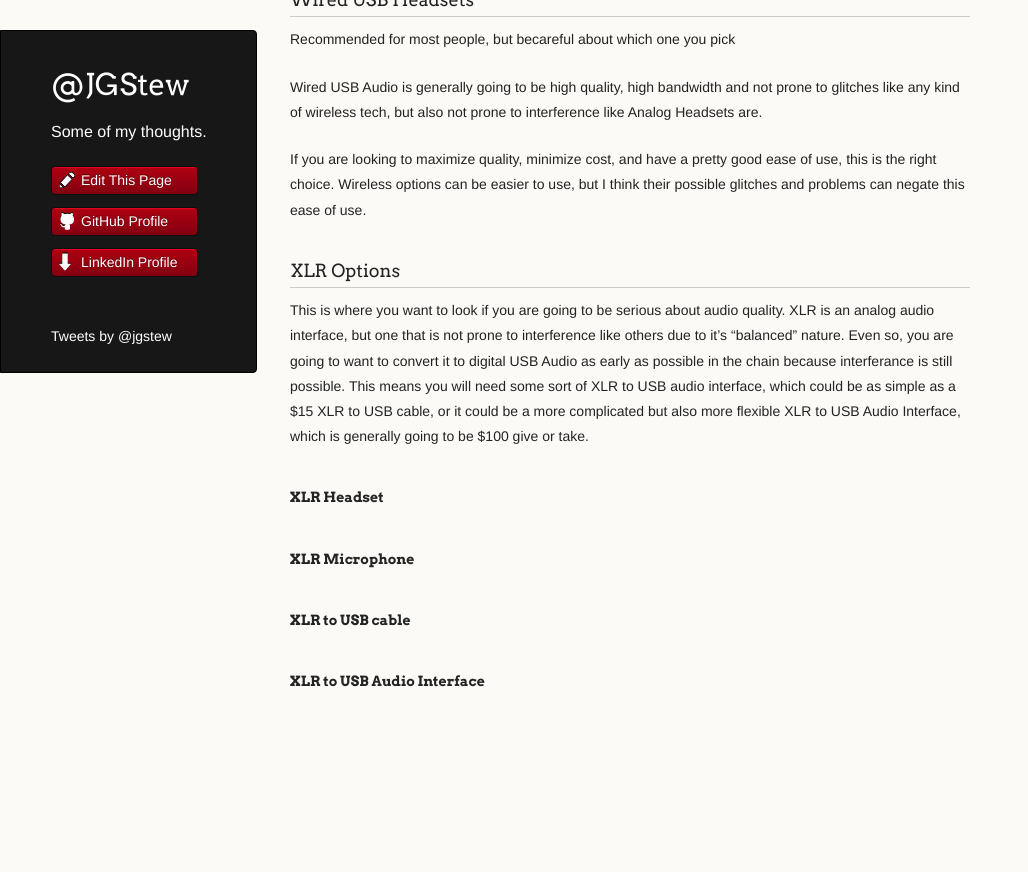
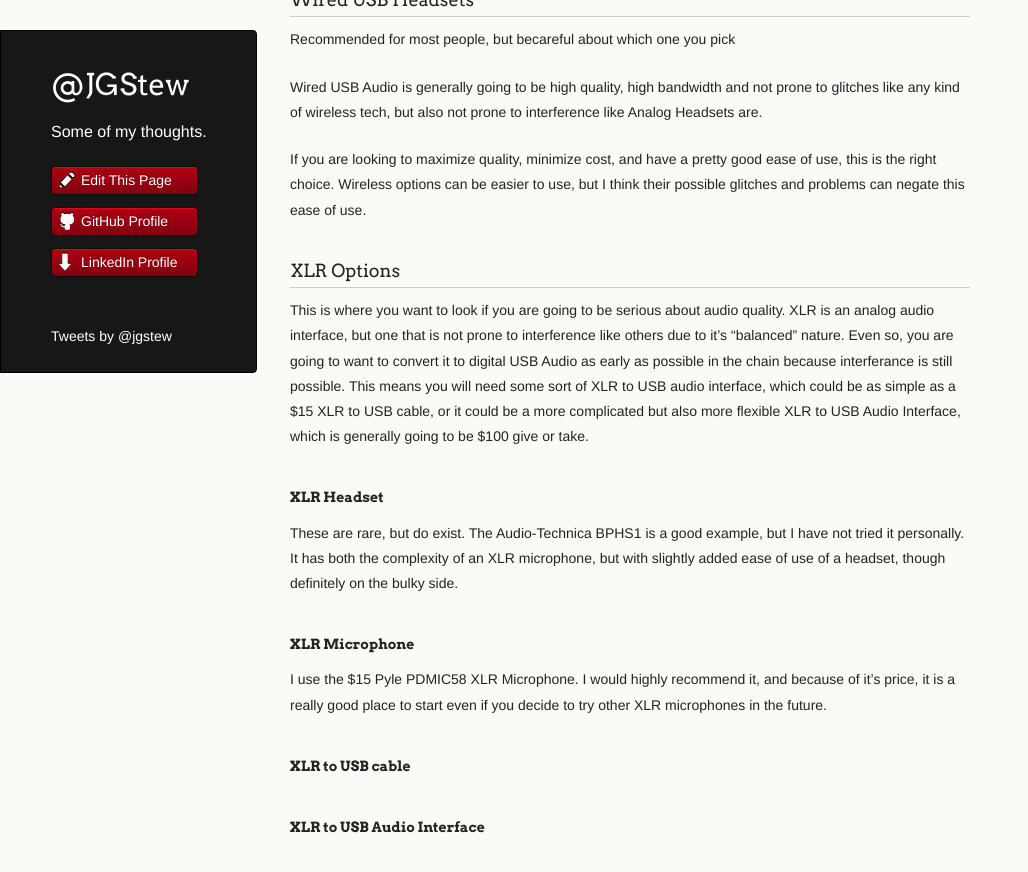
Before and after one commit to jgstew/jgstew.github.io, a Jekyll site: the page built from _posts/2020-10-06-Audio-Gear-For-Podcasting,-Gaming,-Collaboration.md, in a window 1280 px wide and 900 px high, scrolled down 1705 px. Shown: the top 872 px of the window, without its empty margins (0-1028 px from the left). Built offline with Jekyll 4.4.1, drawn with Linux system fonts in a browser that asks for light colours; nearby versions of some CDN libraries; comment, search, counter and statistics services are not loaded; before the commit the page ends 2459 px from its top, so only the background shows below that.

Commit message:
Update 2020-10-06-Audio-Gear-For-Podcasting,-Gaming,-Collaboration.md

```diff
--- a/_posts/2020-10-06-Audio-Gear-For-Podcasting,-Gaming,-Collaboration.md
+++ b/_posts/2020-10-06-Audio-Gear-For-Podcasting,-Gaming,-Collaboration.md
@@ -59,6 +59,12 @@ If you are looking to maximize quality, minimize cost, and have a pretty good ea
 This is where you want to look if you are going to be serious about audio quality. XLR is an analog audio interface, but one that is not prone to interference like others due to it's "balanced" nature. Even so, you are going to want to convert it to digital USB Audio as early as possible in the chain because interferance is still possible. This means you will need some sort of XLR to USB audio interface, which could be as simple as a $15 XLR to USB cable, or it could be a more complicated but also more flexible XLR to USB Audio Interface, which is generally going to be $100 give or take.
 
 #### XLR Headset
+
+These are rare, but do exist. The Audio-Technica BPHS1 is a good example, but I have not tried it personally. It has both the complexity of an XLR microphone, but with slightly added ease of use of a headset, though definitely on the bulky side.
+
 #### XLR Microphone
+
+I use the $15 Pyle PDMIC58 XLR Microphone. I would highly recommend it, and because of it's price, it is a really good place to start even if you decide to try other XLR microphones in the future.
+
 #### XLR to USB cable
 #### XLR to USB Audio Interface
```
